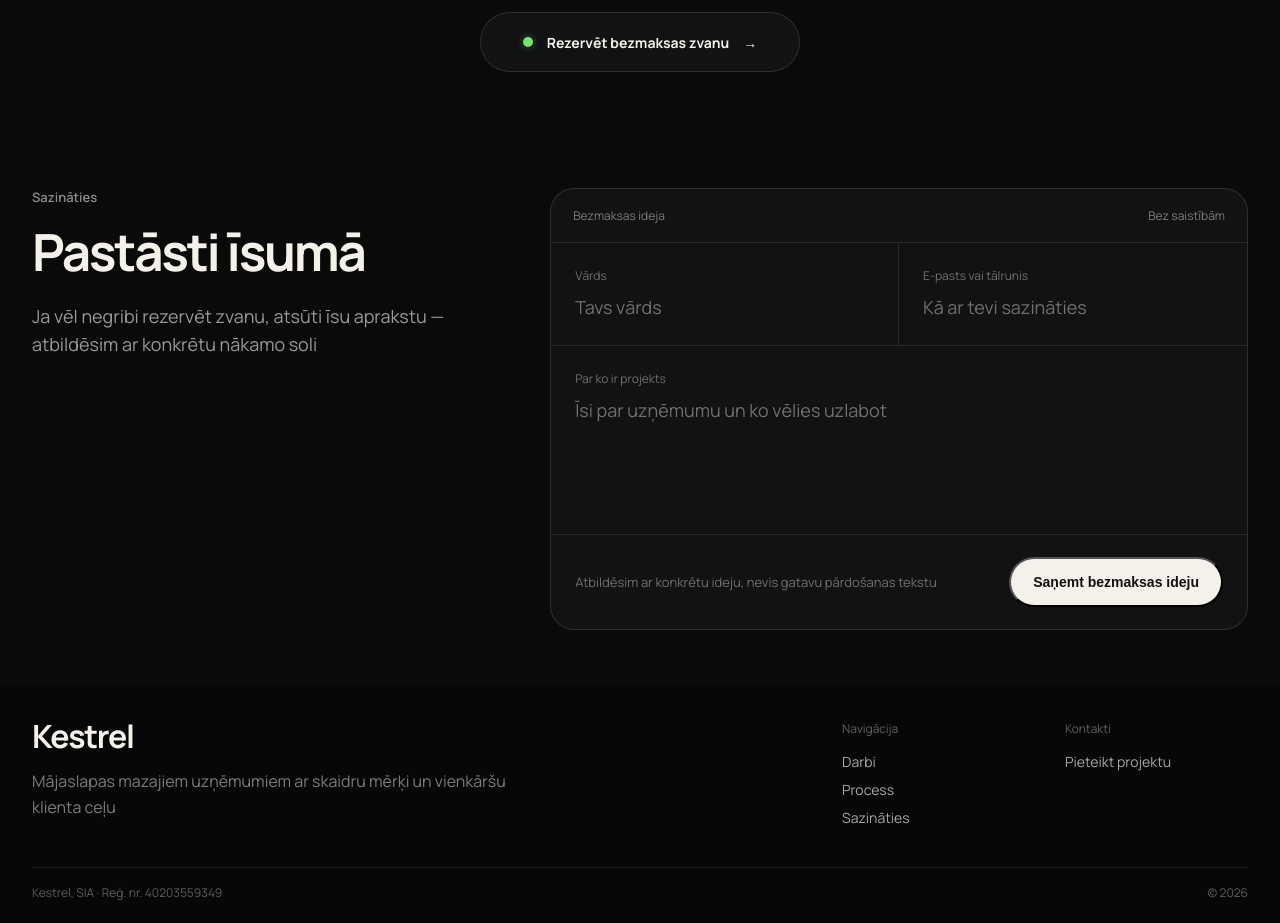
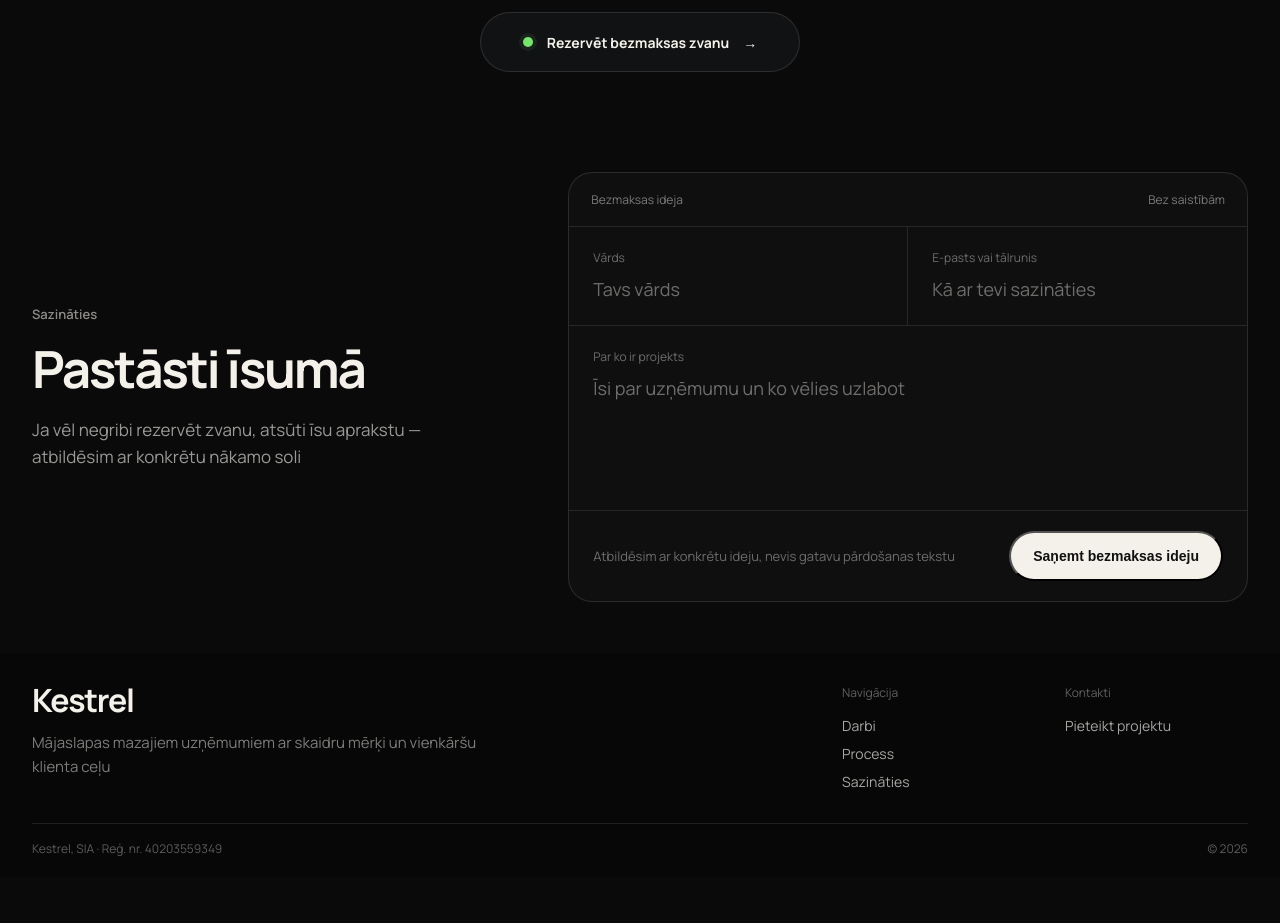
Before and after one commit to davisl24/WEBSITEAGENCY, a Next.js app: page / in a window 1280 px wide. Shown: the part 6100-7023 px from the top of the page. After the commit the page ends 6977 px from the top, so only its background shows below. Built offline with nearby package versions, Linux system fonts and the light colour scheme.

Commit message:
polish: tighten desktop contact and footer

```diff
--- a/app/globals.css
+++ b/app/globals.css
@@ -972,19 +972,19 @@
   position:relative;
   background:transparent;
   color:#f4f1ea;
-  padding:64px 32px 56px;
+  padding:48px 32px 52px;
 }
 .contact-inner{
   width:min(1360px,100%);
   margin:0 auto;
   display:grid;
-  grid-template-columns:minmax(0,.78fr) minmax(0,1.22fr);
-  gap:72px;
-  align-items:start;
+  grid-template-columns:minmax(0,.82fr) minmax(0,1.18fr);
+  gap:64px;
+  align-items:center;
 }
 .contact-copy{
-  position:sticky;
-  top:120px;
+  position:relative;
+  top:auto;
 }
 .contact-copy .section-label{
   margin-bottom:18px;
@@ -998,9 +998,9 @@
   font-weight:650;
 }
 .contact-copy>p:not(.section-label){
-  margin:22px 0 0;
-  max-width:500px;
-  font-size:18px;
+  margin:20px 0 0;
+  max-width:460px;
+  font-size:17px;
   line-height:1.6;
   color:rgba(244,241,234,.62);
 }
@@ -1008,7 +1008,7 @@
   border:1px solid rgba(244,241,234,.12);
   border-radius:24px;
   overflow:hidden;
-  background:rgba(255,255,255,.035);
+  background:rgba(255,255,255,.022);
 }
 .contact-card-top{
   display:flex;
@@ -1026,7 +1026,7 @@
 }
 .contact-fields label{
   display:block;
-  padding:24px;
+  padding:22px 24px;
   border-bottom:1px solid rgba(244,241,234,.1);
 }
 .contact-fields label:nth-child(1){
@@ -1063,7 +1063,7 @@
   align-items:center;
   justify-content:space-between;
   gap:28px;
-  padding:22px 24px;
+  padding:20px 24px;
 }
 .contact-actions p{
   margin:0;
@@ -1190,7 +1190,7 @@
   position:relative;
   background:#070708;
   color:#f4f1ea;
-  padding:34px 32px 22px;
+  padding:30px 32px 20px;
 }
 .footer-inner{
   width:min(1360px,100%);
@@ -1200,7 +1200,7 @@
   display:grid;
   grid-template-columns:minmax(0,1.3fr) minmax(320px,.7fr);
   gap:56px;
-  padding-bottom:40px;
+  padding-bottom:32px;
 }
 .footer-logo{
   display:inline-block;
@@ -1210,9 +1210,9 @@
   letter-spacing:-.04em;
 }
 .footer-brand p{
-  margin:16px 0 0;
-  max-width:520px;
-  font-size:16px;
+  margin:14px 0 0;
+  max-width:480px;
+  font-size:15px;
   line-height:1.6;
   color:rgba(244,241,234,.5);
 }
```
